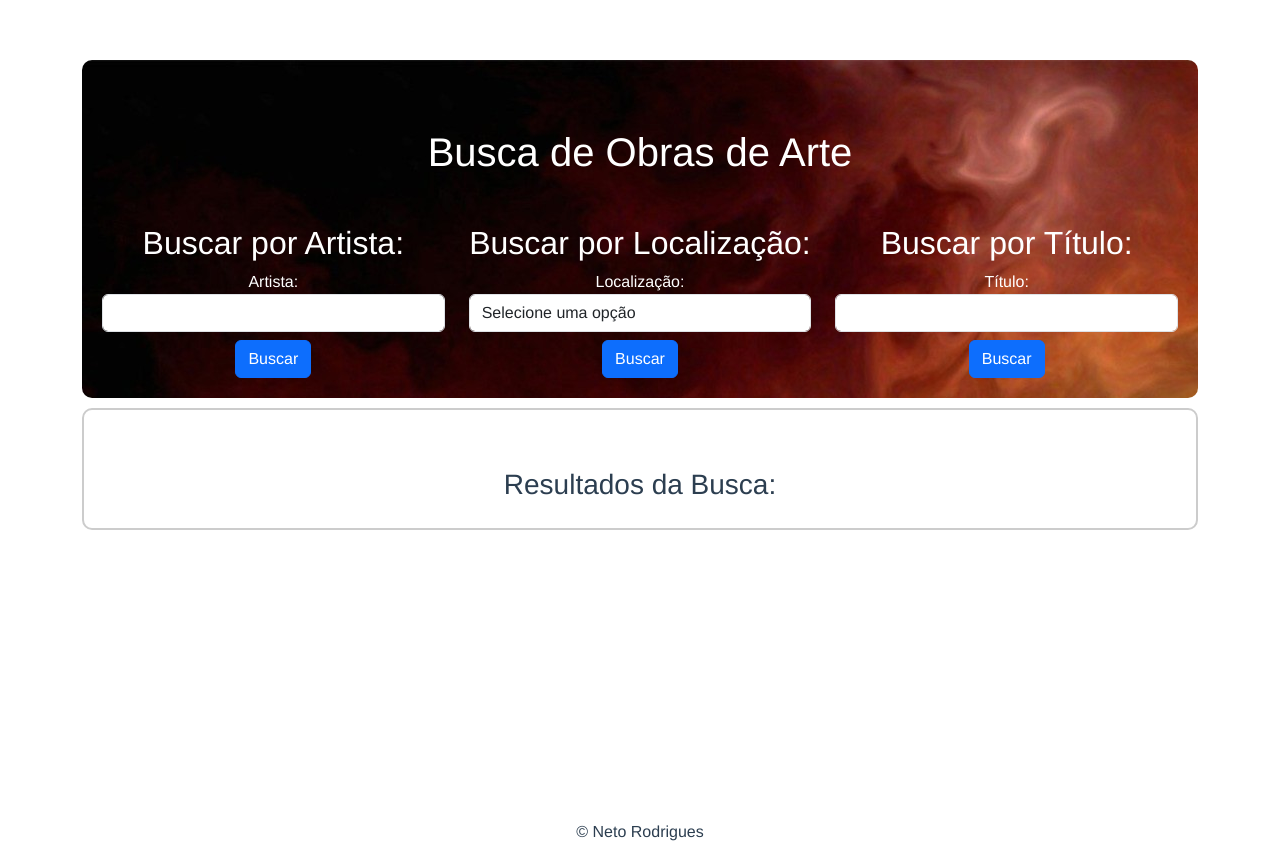
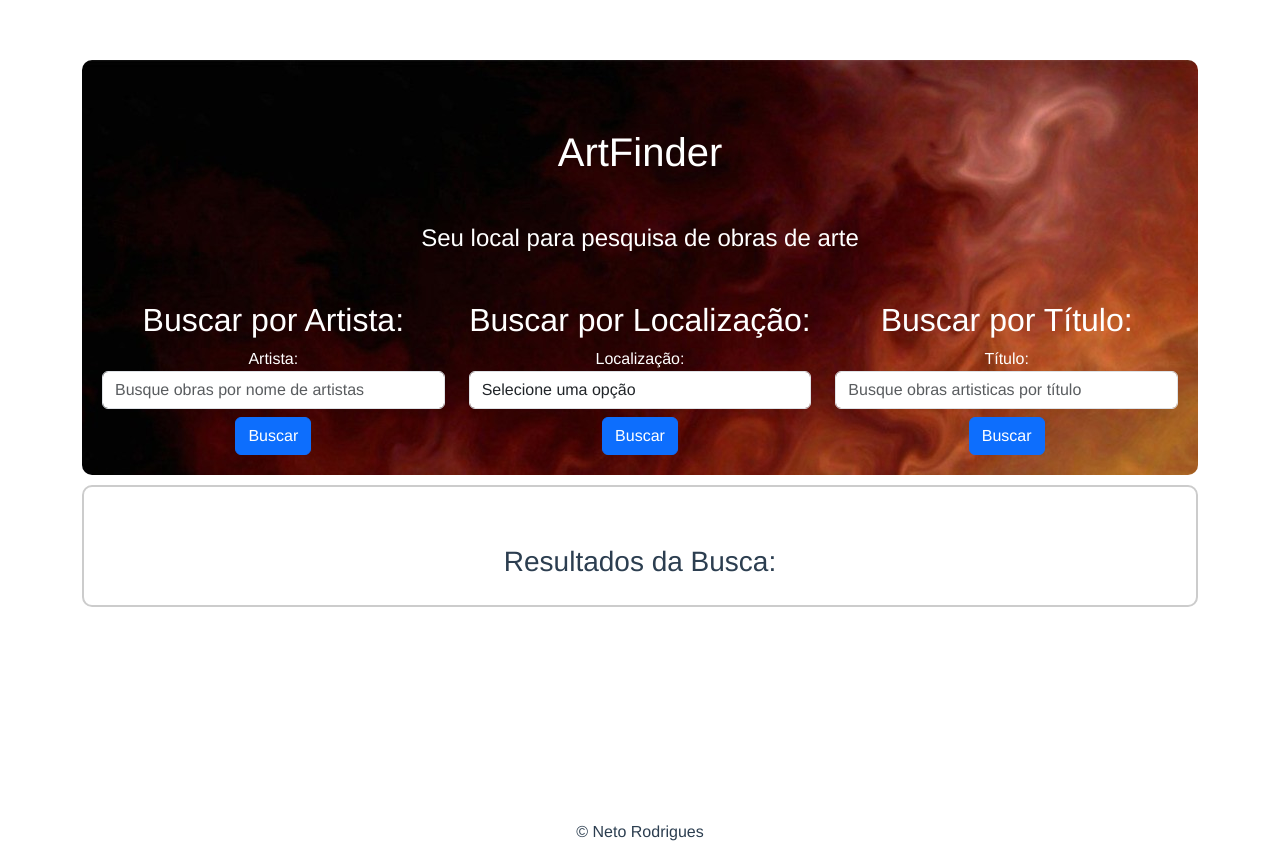
Before and after one commit to NetoRibeiroZ/desafioInsight, a Vue app: page / in a window 1280 px wide. Built offline with nearby package versions, Linux system fonts and the light colour scheme.

Commit message:
Atualização ded nomeclaturas

```diff
--- a/src/components/searchComponent.vue
+++ b/src/components/searchComponent.vue
@@ -1,8 +1,8 @@
 <template>
   <div class="container">
     <div class="search-container">
-      <h1 class="mt-5">Busca de Obras de Arte</h1>
-
+      <h1 class="mt-5">ArtFinder</h1>
+      <h4 class="mt-5">Seu local para pesquisa de obras de arte</h4>
       <div class="mt-5">
         <div class="row">
           <div class="col-md-4">
@@ -10,6 +10,7 @@
             <div class="form-group">
               <label for="artist">Artista:</label>
               <input
+                placeholder="Busque obras por nome de artistas"
                 @keyup.enter="searchByArtist()"
                 type="text"
                 id="artist"
@@ -47,6 +48,7 @@
             <div class="form-group">
               <label for="title">Título:</label>
               <input
+                placeholder="Busque obras artisticas por título"
                 @keyup.enter="searchByTitle()"
                 type="text"
                 id="title"
@@ -111,7 +113,9 @@
               <h5 v-if="artwork.title" class="card-title">
                 <strong>Título:</strong> {{ artwork.title }}
               </h5>
-              <h5 v-else class="card-title"><strong>Título:</strong> Sem informações</h5>
+              <h5 v-else class="card-title">
+                <strong>Título:</strong> Sem informações
+              </h5>
               <p v-if="artwork.artistDisplayName" class="card-text">
                 <strong>Artista:</strong> {{ artwork.artistDisplayName }}
               </p>
@@ -292,6 +296,7 @@ a {
 }
 h1,
 h2,
+h4,
 label {
   color: white;
 }
```
